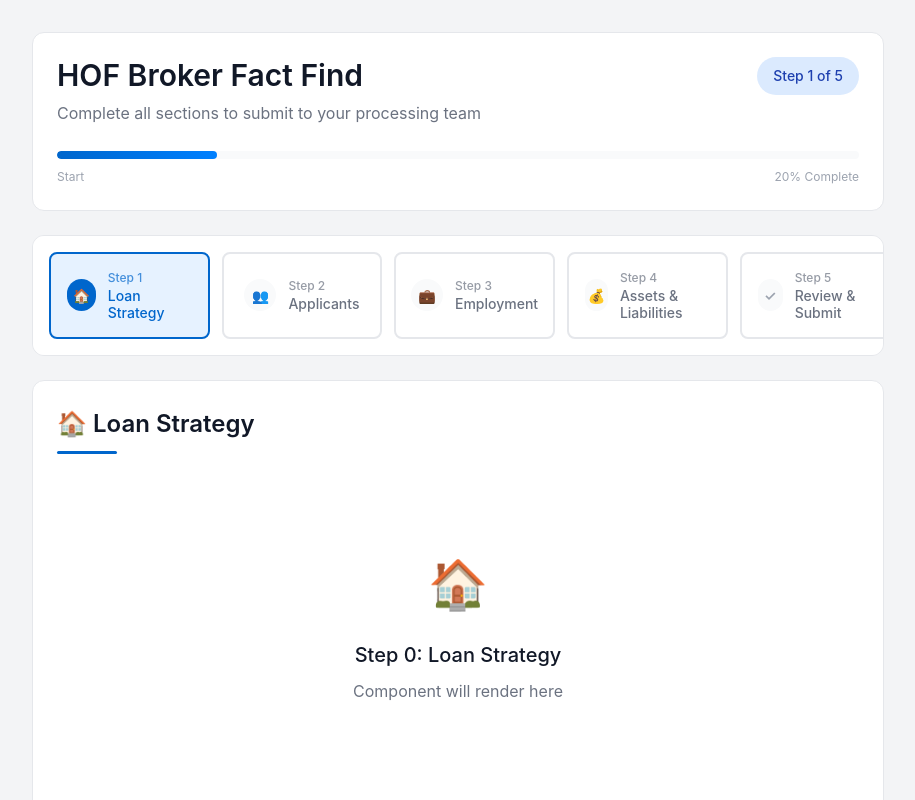
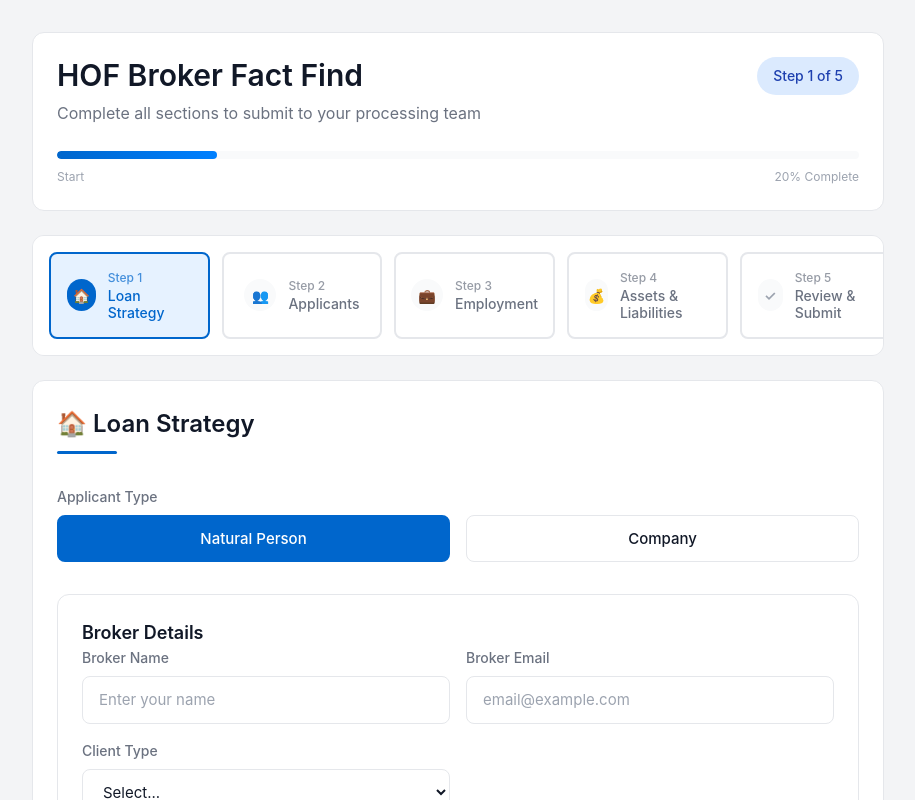
Before and after one commit to GoldenMonkey4100/hof-fact-find, a React (Vite) app: page / in a window 1280 px wide. Shown: the top 800 px of the page, without its empty margins (182-1097 px from the left). Built offline with nearby package versions, Linux system fonts and the light colour scheme.

Commit message:
Update App.jsx

```diff
--- a/src/App.jsx
+++ b/src/App.jsx
@@ -123,64 +123,17 @@ const FactFindApp = () => {
   };
 
   const renderStepContent = () => {
-    // In production, render actual imported components
-    const placeholderStyle = {
-      padding: '60px 20px',
-      textAlign: 'center',
-      color: 'var(--text-secondary)'
-    };
-
     switch (currentStep) {
       case 0:
-        return (
-          <div style={placeholderStyle}>
-            <div style={{ fontSize: '48px', marginBottom: '16px' }}>🏠</div>
-            <h3 style={{ fontSize: '20px', fontWeight: '500', marginBottom: '8px', color: 'var(--text-primary)' }}>
-              Step 0: Loan Strategy
-            </h3>
-            <p>Component will render here</p>
-          </div>
-        );
+        return <Step0LoanStrategy formData={formData} updateFormData={updateFormData} />;
       case 1:
-        return (
-          <div style={placeholderStyle}>
-            <div style={{ fontSize: '48px', marginBottom: '16px' }}>👥</div>
-            <h3 style={{ fontSize: '20px', fontWeight: '500', marginBottom: '8px', color: 'var(--text-primary)' }}>
-              Step 1: Applicants
-            </h3>
-            <p>Component will render here</p>
-          </div>
-        );
+        return <Step1Applicants formData={formData} updateFormData={updateFormData} />;
       case 2:
-        return (
-          <div style={placeholderStyle}>
-            <div style={{ fontSize: '48px', marginBottom: '16px' }}>💼</div>
-            <h3 style={{ fontSize: '20px', fontWeight: '500', marginBottom: '8px', color: 'var(--text-primary)' }}>
-              Step 2: Employment & Income
-            </h3>
-            <p>Component will render here</p>
-          </div>
-        );
+        return <Step2Employment formData={formData} updateFormData={updateFormData} />;
       case 3:
-        return (
-          <div style={placeholderStyle}>
-            <div style={{ fontSize: '48px', marginBottom: '16px' }}>💰</div>
-            <h3 style={{ fontSize: '20px', fontWeight: '500', marginBottom: '8px', color: 'var(--text-primary)' }}>
-              Step 3: Assets & Liabilities
-            </h3>
-            <p>Component will render here</p>
-          </div>
-        );
+        return <Step3AssetsLiabilities formData={formData} updateFormData={updateFormData} />;
       case 4:
-        return (
-          <div style={placeholderStyle}>
-            <div style={{ fontSize: '48px', marginBottom: '16px' }}>✓</div>
-            <h3 style={{ fontSize: '20px', fontWeight: '500', marginBottom: '8px', color: 'var(--text-primary)' }}>
-              Step 4: Review & Submit
-            </h3>
-            <p>Component will render here</p>
-          </div>
-        );
+        return <Step4Review formData={formData} />;
       default:
         return null;
     }
```
